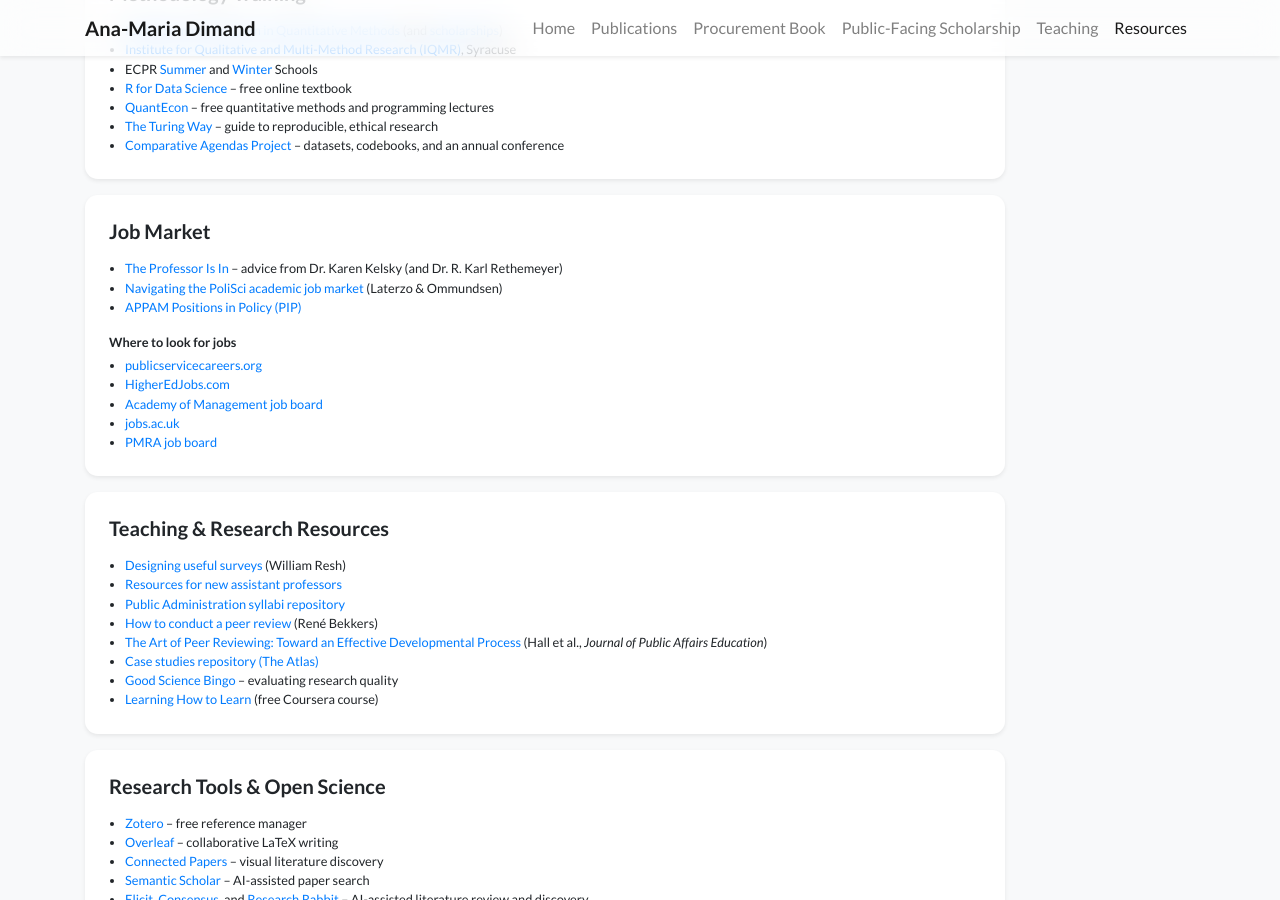
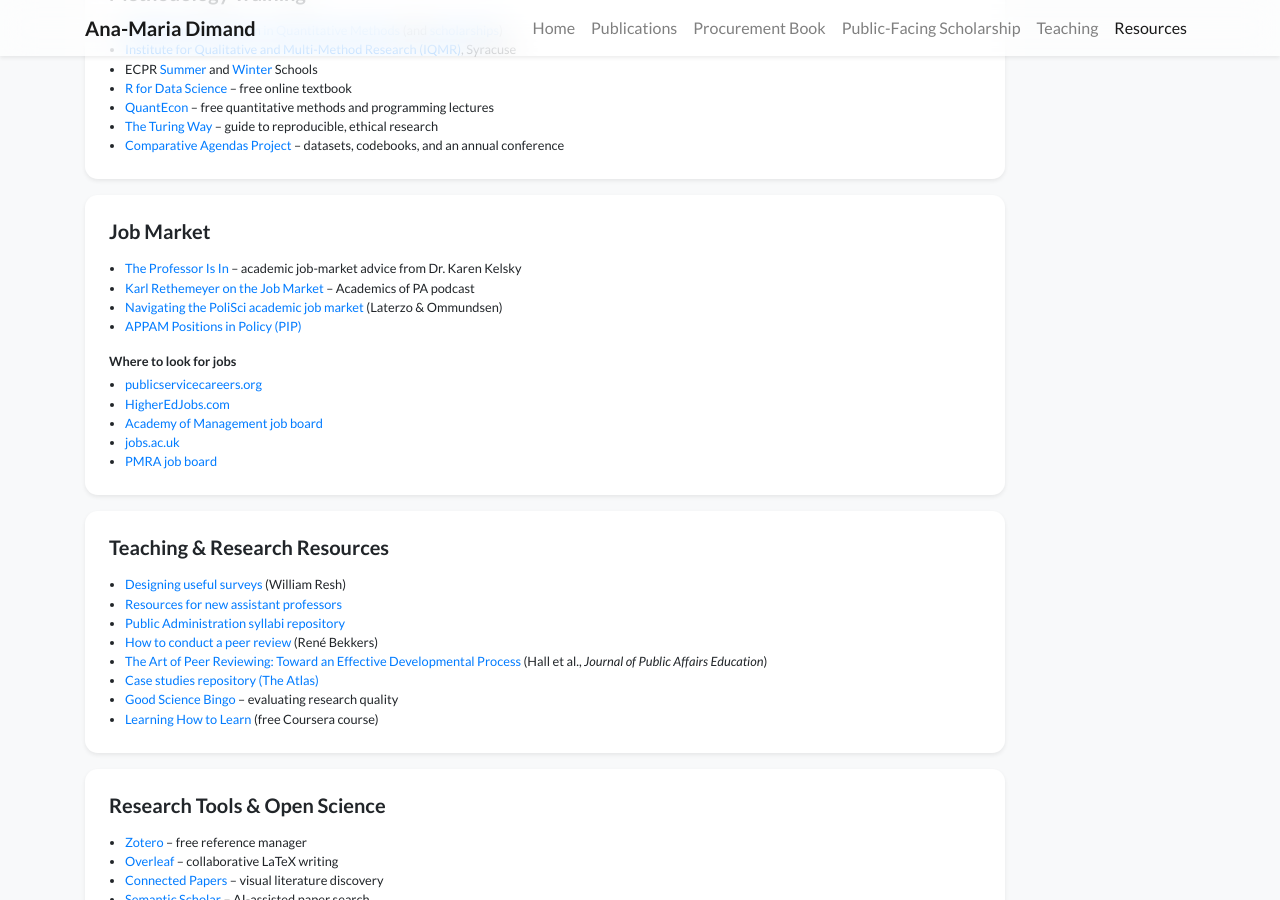
Before and after one commit to anamariadimand/anamariadimand.github.io, a Jekyll site: the page built from resources.html, in a window 1280 px wide and 900 px high, scrolled down 2713 px. Built offline with Jekyll 4.4.1, drawn with Linux system fonts in a browser that asks for light colours; nearby versions of some CDN libraries; a style sheet for code colours, icons or effects is not loaded.

Commit message:
Fix mixed-up job-market entry: separate Kelsky (The Professor Is In) and Rethemeyer
Co-Authored-By: Claude Opus 4.8 <noreply@anthropic.com>

```diff
--- a/resources.html
+++ b/resources.html
@@ -195,7 +195,8 @@ navbar_title: Resources
             <div class="col"><div class="card border-0 shadow-sm bg-white"><div class="card-body p-4">
                 <h5 class="mb-3">Job Market</h5>
                 <ul class="small mb-3 pl-3">
-                    <li><a href="https://theprofessorisin.com/pearlsofwisdom/" target="_blank">The Professor Is In</a> &ndash; advice from Dr. Karen Kelsky (and Dr. R. Karl Rethemeyer)</li>
+                    <li><a href="https://theprofessorisin.com/pearlsofwisdom/" target="_blank">The Professor Is In</a> &ndash; academic job-market advice from Dr. Karen Kelsky</li>
+                    <li><a href="https://academicsofpa.podbean.com/e/14-karl-rethemeyer-on-the-job-market-live-from-mpac/" target="_blank">Karl Rethemeyer on the Job Market</a> &ndash; Academics of PA podcast</li>
                     <li><a href="https://www.dropbox.com/scl/fi/80a74l47pks5q8p0kll8l/NavigatingthePoliSciAcademicJobMarket_LaterzoOmmundsen.pdf?rlkey=ib28s2cq7rvn9qsxgjntj9ozo&dl=0" target="_blank">Navigating the PoliSci academic job market</a> (Laterzo &amp; Ommundsen)</li>
                     <li><a href="http://www.appam.org/events/fall-research-conference/rising-to-the-challenge/conference-activities/#jobservice" target="_blank">APPAM Positions in Policy (PIP)</a></li>
                 </ul>
```
